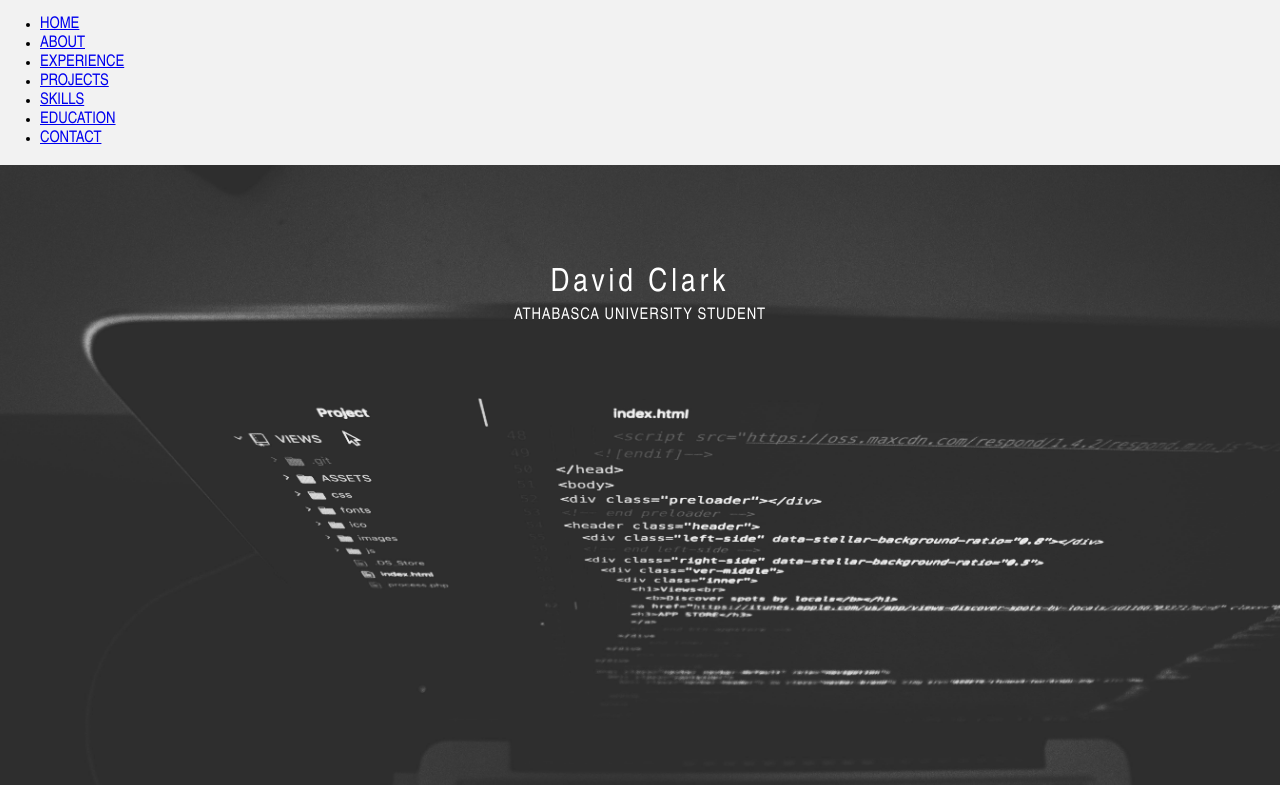
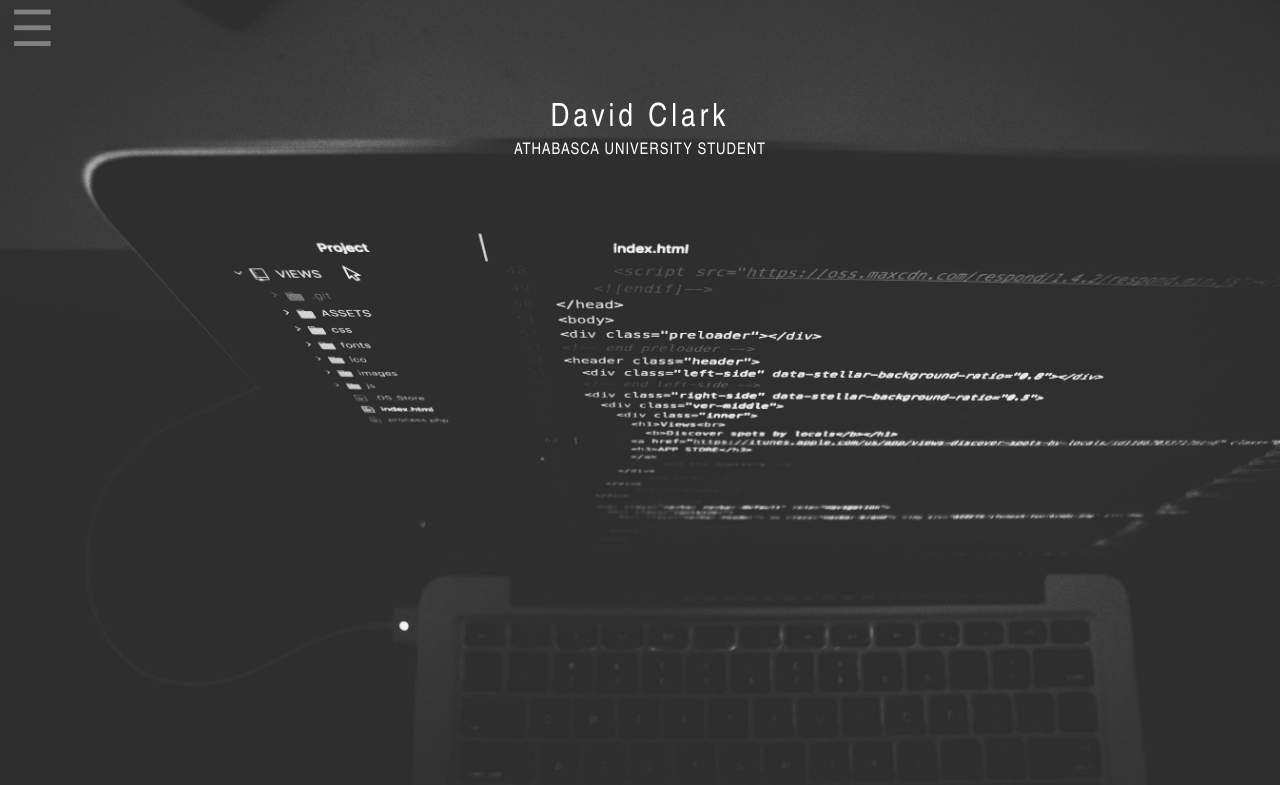
Before and after one commit to dclark46/dclark46.github.io, a plain HTML site: page index.html in a window 1280 px wide. Shown: the top 785 px of the page. Drawn offline with Linux system fonts and the light colour scheme.

Commit message:
Update index.html

```diff
--- a/index.html
+++ b/index.html
@@ -8,35 +8,33 @@
 </head>
 
 <body>
-<div class="main">
-<div>
   <!-- Navigation -->
-  <header>
-    <nav>
-      <ul>
-        <li><a href="#landing">HOME</a></li>
-        <li><a href="#about">ABOUT</a></li>
-        <li><a href="#experience">EXPERIENCE</a></li>
-		<li><a href="#projects">PROJECTS</a></li>
-		<li><a href="#skills">SKILLS</a></li>
-		<li><a href="#education">EDUCATION</a></li>
-		<li><a href="#contact">CONTACT</a></li>
-      </ul>
-    </nav>
-  </header>
+    <div id="sidenav" class="nav">
+		<a href="javascript:void(0)" class="closebtn" onclick="closeNav()">&times;</a>
+        <a href="#landing">HOME</a>
+        <a href="#about">ABOUT</a>
+        <a href="#experience">EXPERIENCE</a>
+		<a href="#projects">PROJECTS</a>
+		<a href="#skills">SKILLS</a>
+		<a href="#education">EDUCATION</a>
+		<a href="#contact">CONTACT</a>
+    </div>
   <!-- Landing Section -->
-  <section class="landing">
+
+<section class="landing" id="landing">
+	<div class="navbutton">
+<span style="color:grey;font-size:50px;cursor:pointer" onclick="openNav()">&#9776;</span>
+	</div>
     <div class="header">David Clark</div>
 <p class="tagline">Athabasca University Student</p>
   </section>
-	</div>
 <!-- About Section -->
-  <section class="section">
+  <section class="section" id="about">
     <h3 class="section-title">About</h3>
 <p class="section-text">Some paragragh about myself. I'm not good at this and will work on it. Will be added upon completion.</p>
   </section>
 <!-- Experience Section -->
-  <section class="section">
+  <section class="section" id="experience">
     <h3 class="section-title">Experience</h3>
 	<div class="row">
 		  <div class="column-exp">
@@ -51,13 +49,13 @@
   </section>
 
 <!-- Projects Section -->
-  <section class="section">
+  <section class="section" id="projects">
     <h3 class="section-title">Projects</h3>
 <p class="section-text">Projects are unavailable at this time. Would be displayed using a card effect, similar to experience, skills and education.</p>
   </section>
 
 <!-- Skills Section -->
-  <section class="section">
+  <section class="section" id="skills">
     <h3 class="section-title">Skills</h3>
 		<div class="row">
 		  <div class="column">
@@ -89,7 +87,7 @@
   </section>
 
 <!-- Education Section -->
-  <section class="section">
+  <section class="section" id="education">
     <h3 class="section-title">Education</h3>
 	  <div class="row">
 		  <div class="column-edu">
@@ -110,18 +108,38 @@
   </section>
 
 <!-- Contact Section -->
-  <section class="section">
+  <section class="section" id="contact">
     <h3 class="section-title">Contact</h3>
 	<div class="card-contact">
-	<a href="https://www.linkedin.com/in/david-clark-1100a593/"><img src="assets/images/linkedin.png" alt="LinkedIn Icon" class="responsive" style="width:100px;height:100px;" title="Visit David on LinkedIn"></a>
-	<a href="mailto:clark.david100717@gmail.com"><img src="assets/images/email.png" alt="Email icon" class="responsive" style="width:100px;height:100px;" title="Send David an email"></a>
-	<a href="https://github.com/dclark46"><img src="assets/images/github.png" alt="GitHub Icon Icon" class="responsive" style="width:100px;height:100px;" title="Visit David on GitHub"></a>
+		<a href="https://www.linkedin.com/in/david-clark-1100a593/"><img src="assets/images/linkedin.png" alt="LinkedIn Icon" class="responsive" style="width:100px;height:100px;" title="Visit David on LinkedIn"></a>
+		<a href="mailto:clark.david100717@gmail.com"><img src="assets/images/email.png" alt="Email icon" class="responsive" style="width:100px;height:100px;" title="Send David an email"></a>
+		<a href="https://github.com/dclark46"><img src="assets/images/github.png" alt="GitHub Icon Icon" class="responsive" style="width:100px;height:100px;" title="Visit David on GitHub"></a>
+	</div>
+</section>
 
+<script>
+function openNav() {
+  	document.getElementById("sidenav").style.width = "250px";
+  	document.getElementById("landing").style.marginLeft = "250px";
+	document.getElementById("about").style.marginLeft = "250px";
+	document.getElementById("experience").style.marginLeft = "250px";
+	document.getElementById("projects").style.marginLeft = "250px";
+	document.getElementById("skills").style.marginLeft = "250px";
+	document.getElementById("education").style.marginLeft = "250px";
+	document.getElementById("contact").style.marginLeft = "250px";
+}
 
+function closeNav() {
+  	document.getElementById("sidenav").style.width = "0";
+  	document.getElementById("landing").style.marginLeft= "0";
+	document.getElementById("about").style.marginLeft = "0";
+	document.getElementById("experience").style.marginLeft = "0";
+	document.getElementById("projects").style.marginLeft = "0";
+	document.getElementById("skills").style.marginLeft = "0";
+	document.getElementById("education").style.marginLeft = "0";
+	document.getElementById("contact").style.marginLeft = "0";
+}
+</script>
 
-	</div>
-
-</section>
-</div>
 </body>
 </html>
```
